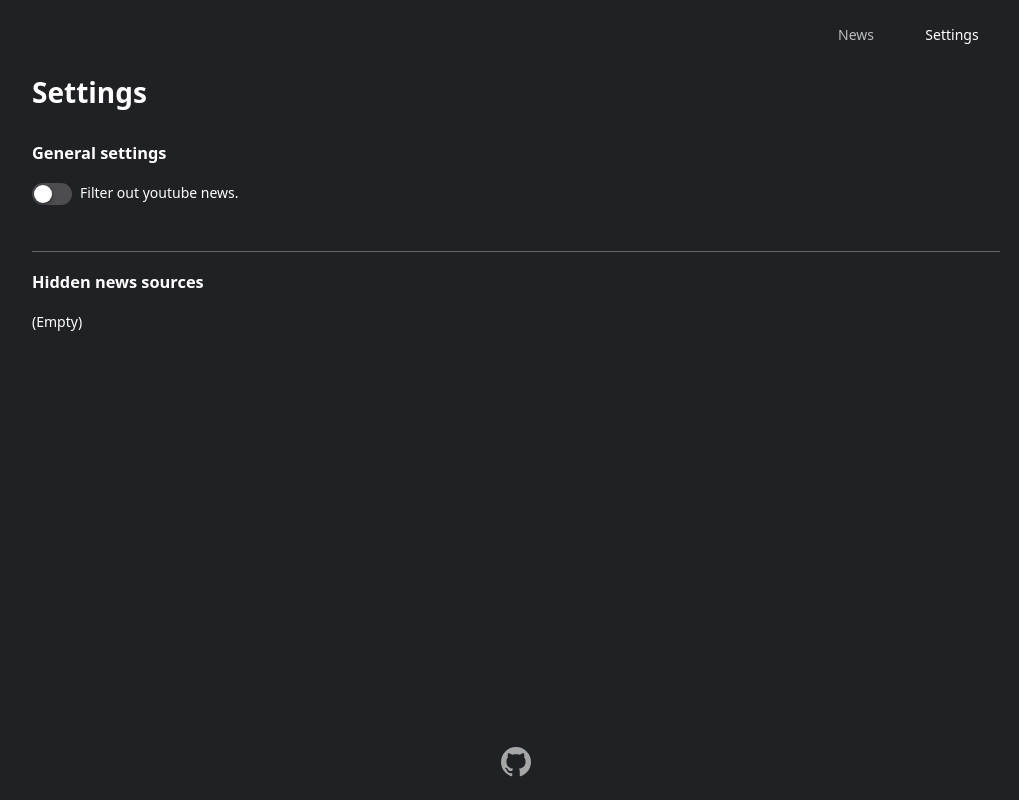
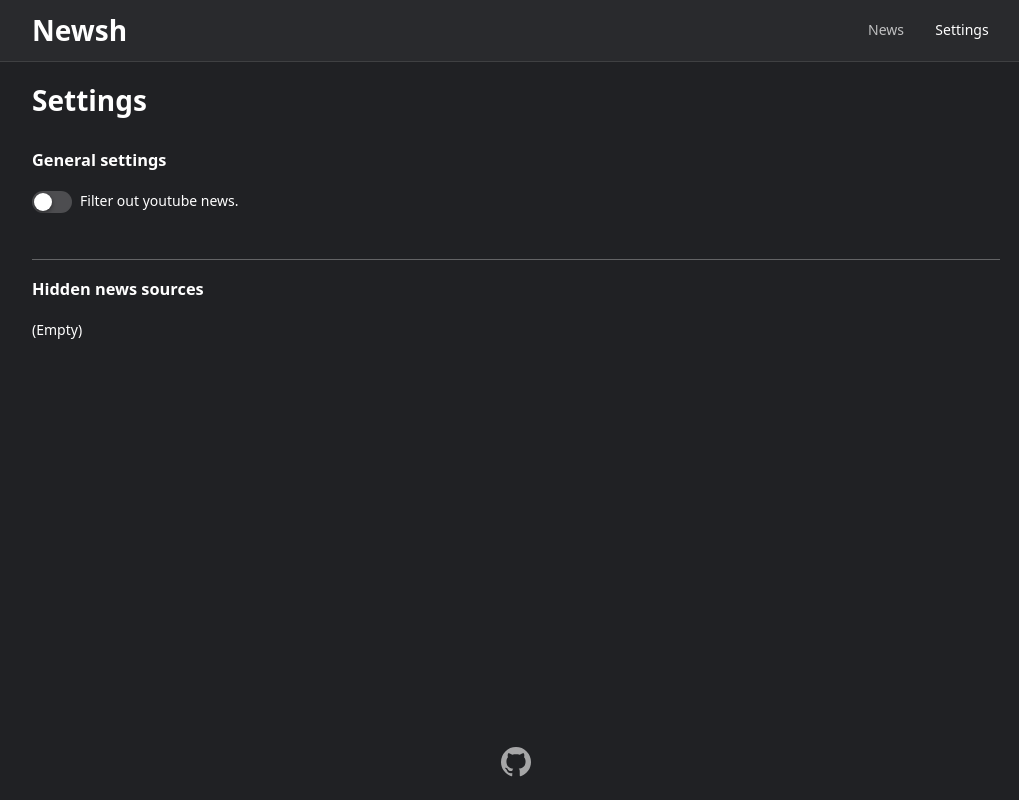
Before and after one commit to huybn5776/newsh, a Vue app: page /settings in a window 1280 px wide. Shown: the whole page, without its empty margins (124-1143 px from the left). Built offline with nearby package versions, Linux system fonts and the light colour scheme.

Commit message:
feat: full width header layout

```diff
--- a/src/App.scss
+++ b/src/App.scss
@@ -22,12 +22,18 @@ a {
 .page-layout {
   display: grid;
   grid-template-rows: auto 1fr;
-  grid-template-columns: minmax(auto, 1000px);
-  justify-content: center;
   width: 100%;
   height: 100%;
 }
 
+.page-content-container {
+  display: flex;
+  justify-content: center;
+}
+
 .page-content {
+  box-sizing: border-box;
+  width: 100%;
+  max-width: 1000px;
   padding: 16px 16px 32px 16px;
 }
--- a/src/App.vue
+++ b/src/App.vue
@@ -2,8 +2,10 @@
   <div class="app">
     <NConfigProvider class="page-layout" :theme="darkTheme">
       <NMessageProvider placement="bottom-left">
-        <NavBar />
-        <router-view />
+        <SiteHeader />
+        <div class="page-content-container">
+          <router-view />
+        </div>
       </NMessageProvider>
     </NConfigProvider>
   </div>
@@ -12,7 +14,7 @@
 <script lang="ts" setup>
 import { darkTheme, NConfigProvider, NMessageProvider } from 'naive-ui';
 
-import NavBar from '@components/NavBar/NavBar.vue';
+import SiteHeader from '@components/SiteHeader/SiteHeader.vue';
 </script>
 
 <style lang="scss">
--- a/src/components/NavBar/NavBar.scss
+++ b/src/components/NavBar/NavBar.scss
@@ -1,12 +1,11 @@
 .nav-bar {
   display: flex;
-  justify-content: end;
-  margin: 16px 16px 0 0;
+  align-items: center;
 }
 
 .nav-bar-link {
   display: inline-block;
-  min-width: 80px;
+  min-width: 60px;
   padding: 8px;
   text-align: center;
   border-radius: 4px;
--- /dev/null
+++ b/src/components/SiteHeader/SiteHeader.scss
@@ -0,0 +1,33 @@
+.site-header {
+  display: flex;
+  justify-content: center;
+  box-sizing: border-box;
+  padding: 8px 16px;
+  background-color: rgba(white, .04);
+  border-bottom: 1px solid rgba(white, .1);
+}
+
+.site-header-content-container {
+  display: flex;
+  justify-content: space-between;
+  width: 100%;
+  max-width: 1000px;
+
+  & > *:first-child {
+    margin-left: 16px;
+  }
+
+  & > *:last-child {
+    margin-right: 16px;
+  }
+}
+
+.site-logo-link {
+  &:hover {
+    text-decoration: none;
+  }
+}
+
+.site-logo {
+  margin: 0 auto 0 0;
+}
--- /dev/null
+++ b/src/components/SiteHeader/SiteHeader.vue
@@ -0,0 +1,18 @@
+<template>
+  <header class="site-header">
+    <div class="site-header-content-container">
+      <router-link :to="{ name: 'home' }" class="site-logo-link">
+        <h1 class="site-logo">Newsh</h1>
+      </router-link>
+      <NavBar />
+    </div>
+  </header>
+</template>
+
+<script lang="ts" setup>
+import NavBar from '@components/NavBar/NavBar.vue';
+</script>
+
+<style lang="scss" scoped>
+@import './SiteHeader.scss';
+</style>
--- a/src/router.ts
+++ b/src/router.ts
@@ -1,6 +1,7 @@
 import { createWebHistory, createRouter, RouteRecordRaw } from 'vue-router';
 
 const routes: RouteRecordRaw[] = [
+  { path: '/', name: 'home', redirect: { name: 'news' } },
   { path: '/news/:topic?', component: () => import('@views/NewsList/NewsList.vue'), name: 'news' },
   { path: '/settings', component: () => import('@views/SettingsPage/SettingsPage.vue'), name: 'settings' },
   { path: '/:catchAll(.*)', redirect: { name: 'news' } },
```
